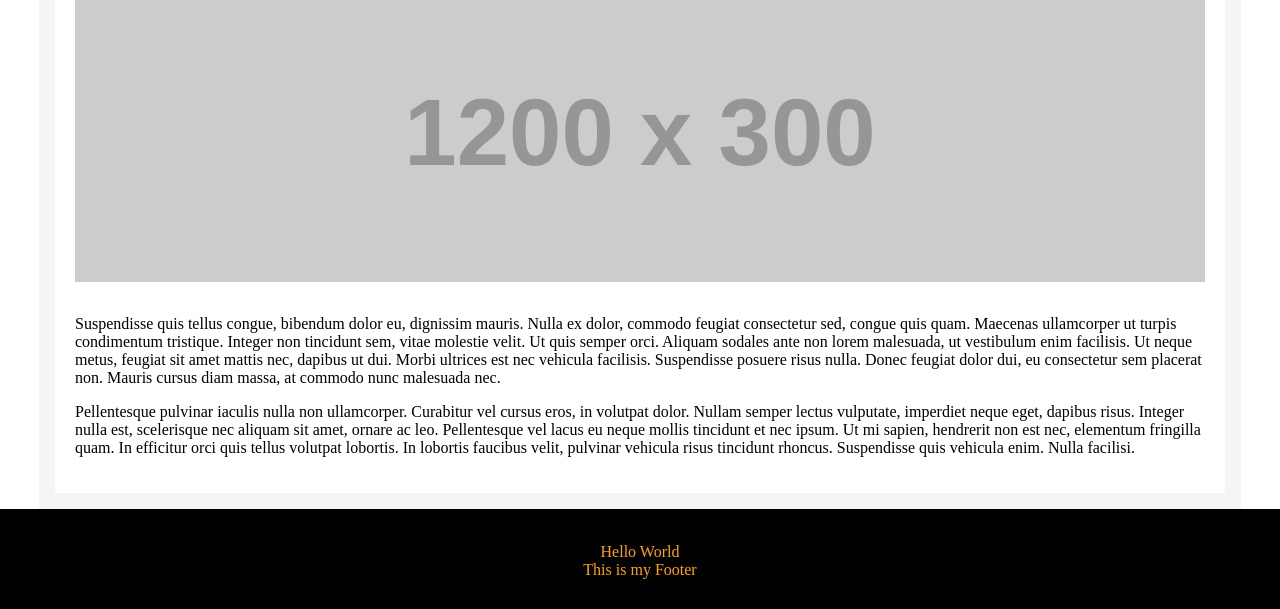
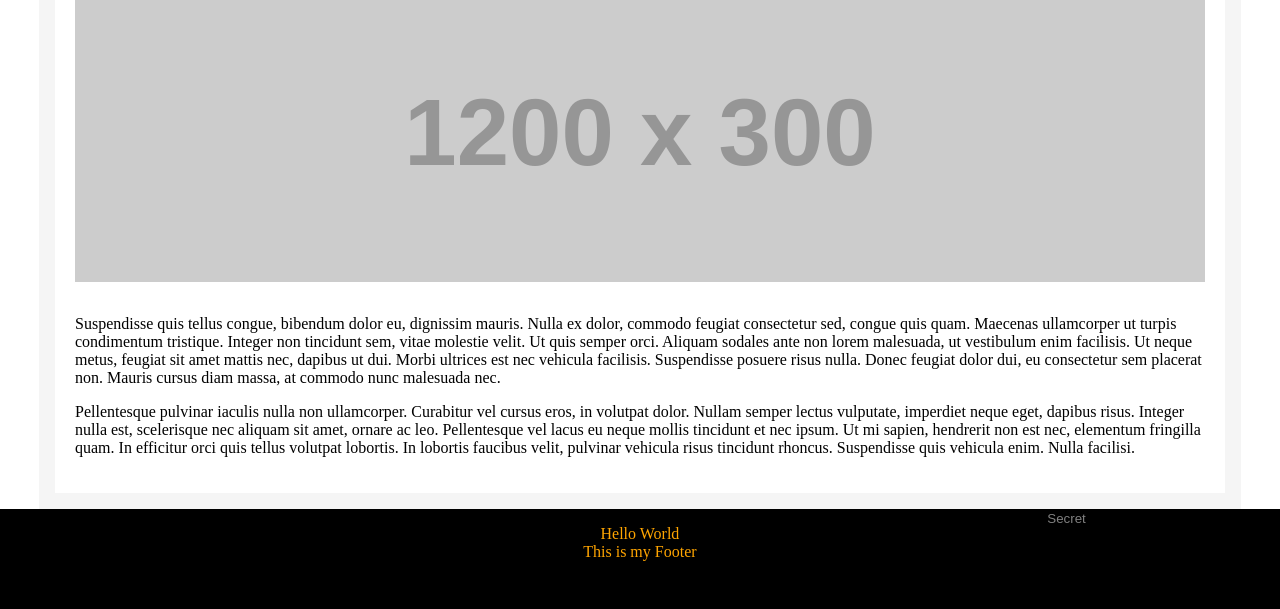
Before and after one commit to NathanTheOtaku/My-New-Site, a PHP site: page / in a window 1280 px wide. Shown: the part 965-1574 px from the top of the page. Run offline with PHP 8.4, Linux system fonts and the light colour scheme; grey boxes labelled with a size stand in for pictures from a placeholder-image service; some libraries are stand-ins or nearby versions.

Commit message:
Fixed columns in footer and added a secret

```diff
--- a/_css/style.css
+++ b/_css/style.css
@@ -123,17 +123,35 @@ body
   height: 100px;
   width: 100%;
   background-color: black;
-  overflow: hidden;
+  /*overflow: hidden;*/
   /*align-items: center;*/
+  /*text-align: center;*/
+}
+
+.column
+{
+  color: orange;
+  float: left;
+  width: 33.33%;
+  height: 100%;
   text-align: center;
 }
-.column1{
+
+.column input
+{
+  background: none;
+  border: none;
+  background-color: black;
+  color: gray;
+}
+
+/*.column1{
   height: 70px;
   width: 100px;
   color: orange;
   margin: 20px;
   background-color: blue;
-  /*overflow: hidden;*/
+  overflow: hidden;
   display: inline;
 }
 .column2{
@@ -142,7 +160,7 @@ body
   color: orange;
   margin: 20px;
   background-color: blue;
-  /*overflow: hidden;*/
+  overflow: hidden;
   display: inline;
 }
 .column3{
@@ -151,6 +169,6 @@ body
   color: orange;
   margin: 20px;
   background-color: blue;
-  /*overflow: hidden;*/
+  overflow: hidden;
   display: inline;
-}
+}*/
--- a/_js/myscript.js
+++ b/_js/myscript.js
@@ -23,3 +23,23 @@ function myColor() {
   var r6 = randomHex(15,0);
   document.getElementById("changeMe").style.color = "#" + r1 + r2 + r3 + r4 + r5 + r6;
 }
+
+var isPlaying = false;
+
+function playMusic()
+{
+  var audio = document.getElementById("secret");
+
+  if(isPlaying == false)
+  {
+    isPlaying = true;
+    audio.play();
+  }
+  else
+  {
+    isPlaying = false;
+    audio.pause();
+    audio.currentTime = 0;
+  }
+
+}
--- a/index.html
+++ b/index.html
@@ -41,9 +41,11 @@
           </div>
           </div>
           <footer class="footer">
-            <div class="column1"><p>Hello World</br>This is my Footer</p></div>
-            <div class="column2"><p></p></div>
-            <div class="column3"></div>
+            <div class="column"></div>
+            <div class="column"><p>Hello World</br>This is my Footer</p></div>
+            <div class="column">
+              <input type="button" value="Secret"  onclick="playMusic()">
+              <audio id="secret" src="_docs/secret.mp3" ></audio>
           </footer>
         </div>
     <script src="_js/jquery-3.1.1.js"></script>
```
Also changed, not shown: 1 other file.
